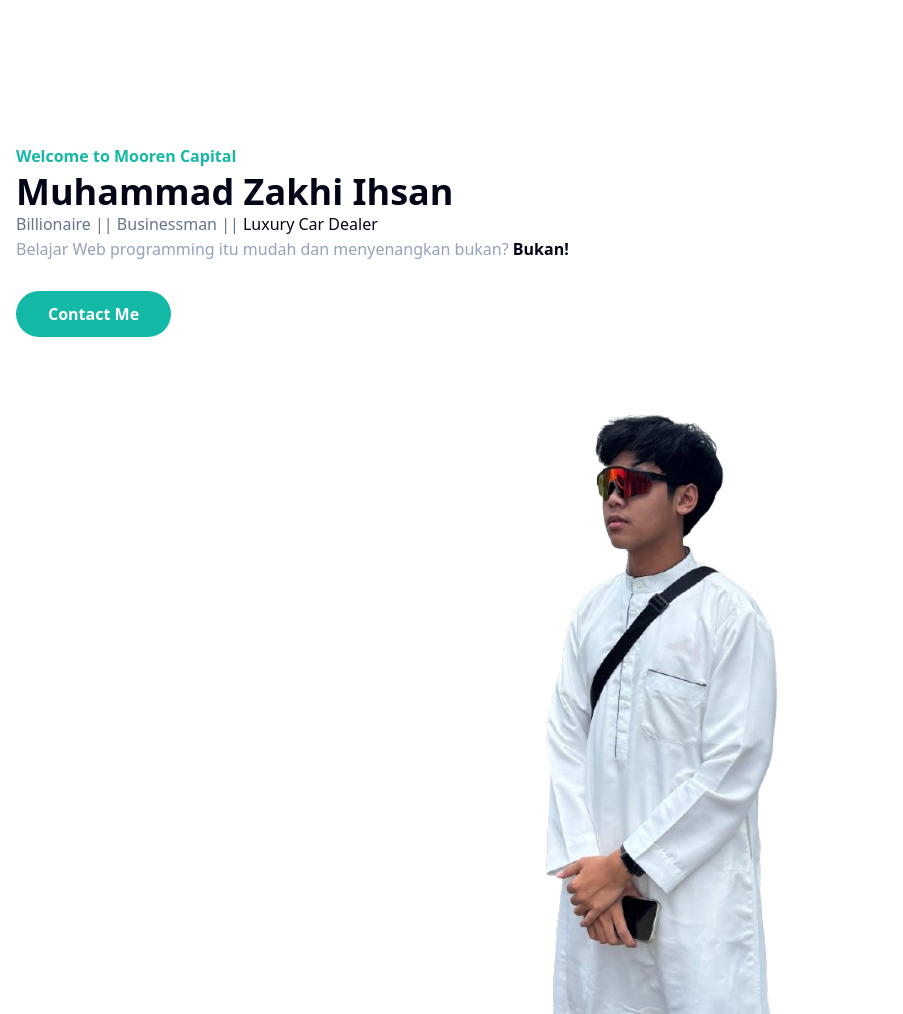
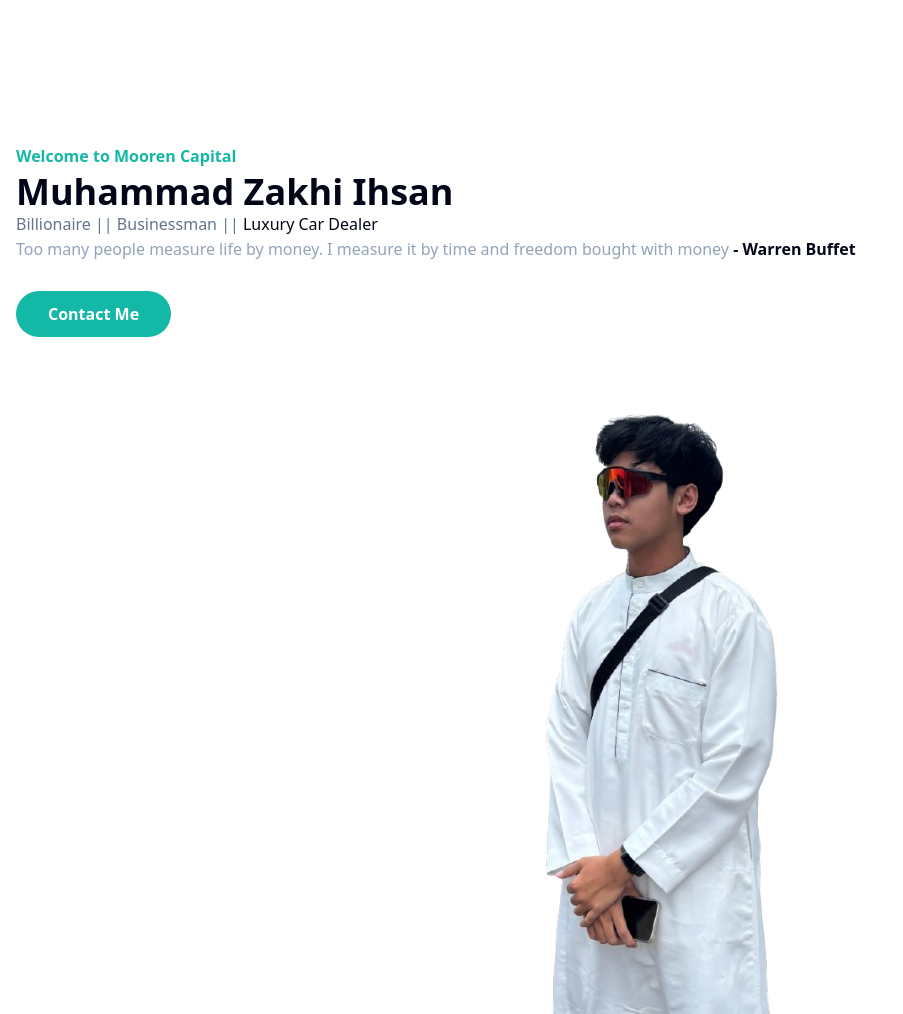
Before and after one commit to Mooren-capital/zakhi-tjkt2, a website: page index.html in a window 1280 px wide. Shown: the whole page, without its empty margins (0-903 px from the left). Drawn offline with Linux system fonts and the light colour scheme.

Commit message:
Update index.html

```diff
--- a/index.html
+++ b/index.html
@@ -16,7 +16,7 @@
                 <div class="w-full self-center px-4">
                     <h1 class="text-base font-semibold text-primary">Welcome to Mooren Capital <span class="block font-semibold text-dark text-4xl mt-1">Muhammad Zakhi Ihsan</span></h1>
                     <h2 class="font-medium text-slate-500 ">Billionaire || Businessman || <span class="text-dark">Luxury Car Dealer</span></h2>
-                    <p class="font-medium text-slate-400 mb-10 leading-relaxed">Belajar Web programming itu mudah dan menyenangkan bukan? <span class="font-semibold text-dark">Bukan!</span></p>
+                    <p class="font-medium text-slate-400 mb-10 leading-relaxed">Too many people measure life by money. I measure it by time and freedom bought with money <span class="font-semibold text-dark"> - Warren Buffet</span></p>
                     <a href="https://www.instagram.com/jakiihsn/" class="text-base font-semibold text-white bg-primary py-3 px-8 rounded-full hover:shadow-lg hover:opacity-80 transition duration-300 ease-in-out">Contact Me</a>
                 </div>
                 <div class="w-full self-end px-4">
```
